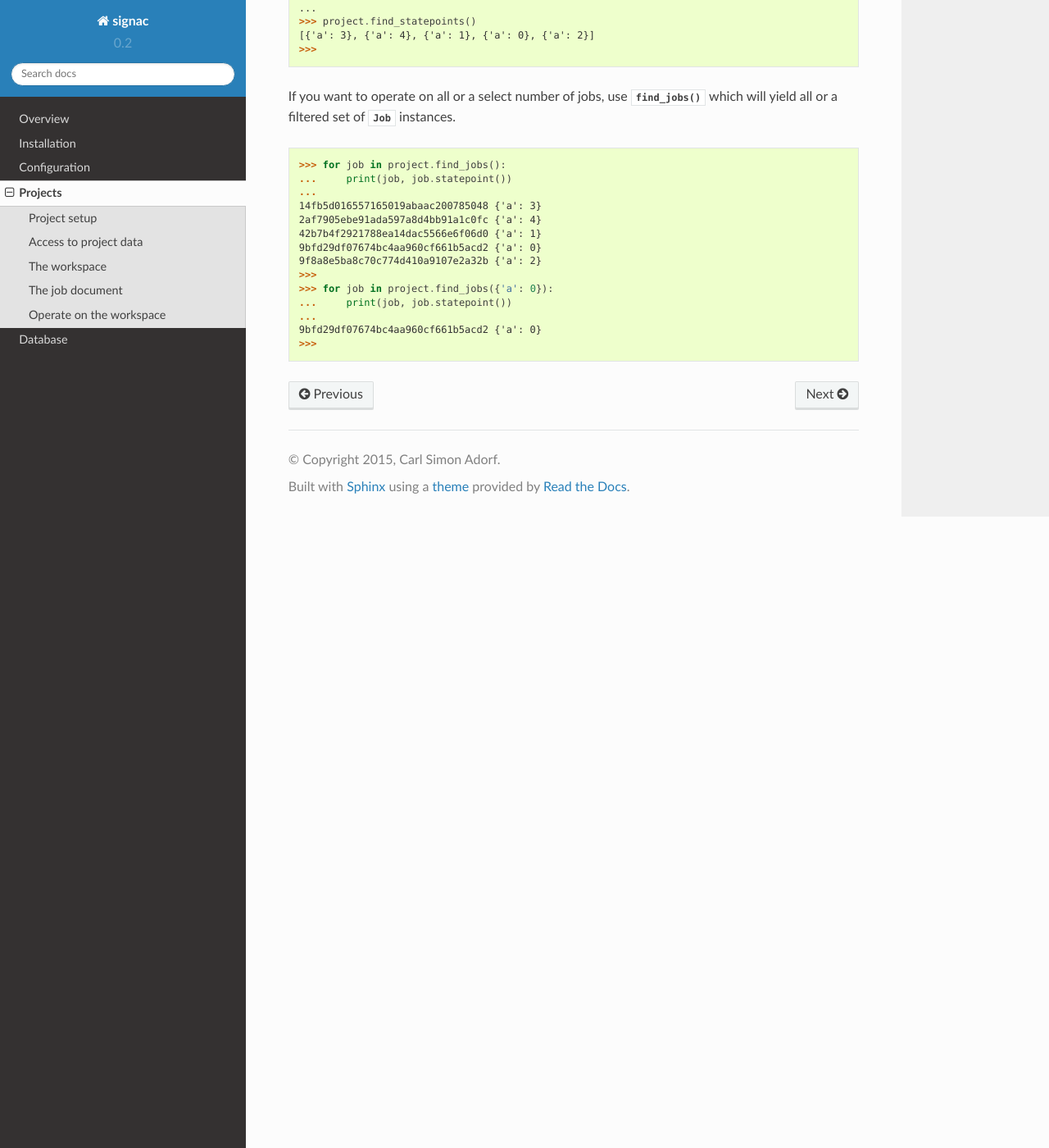
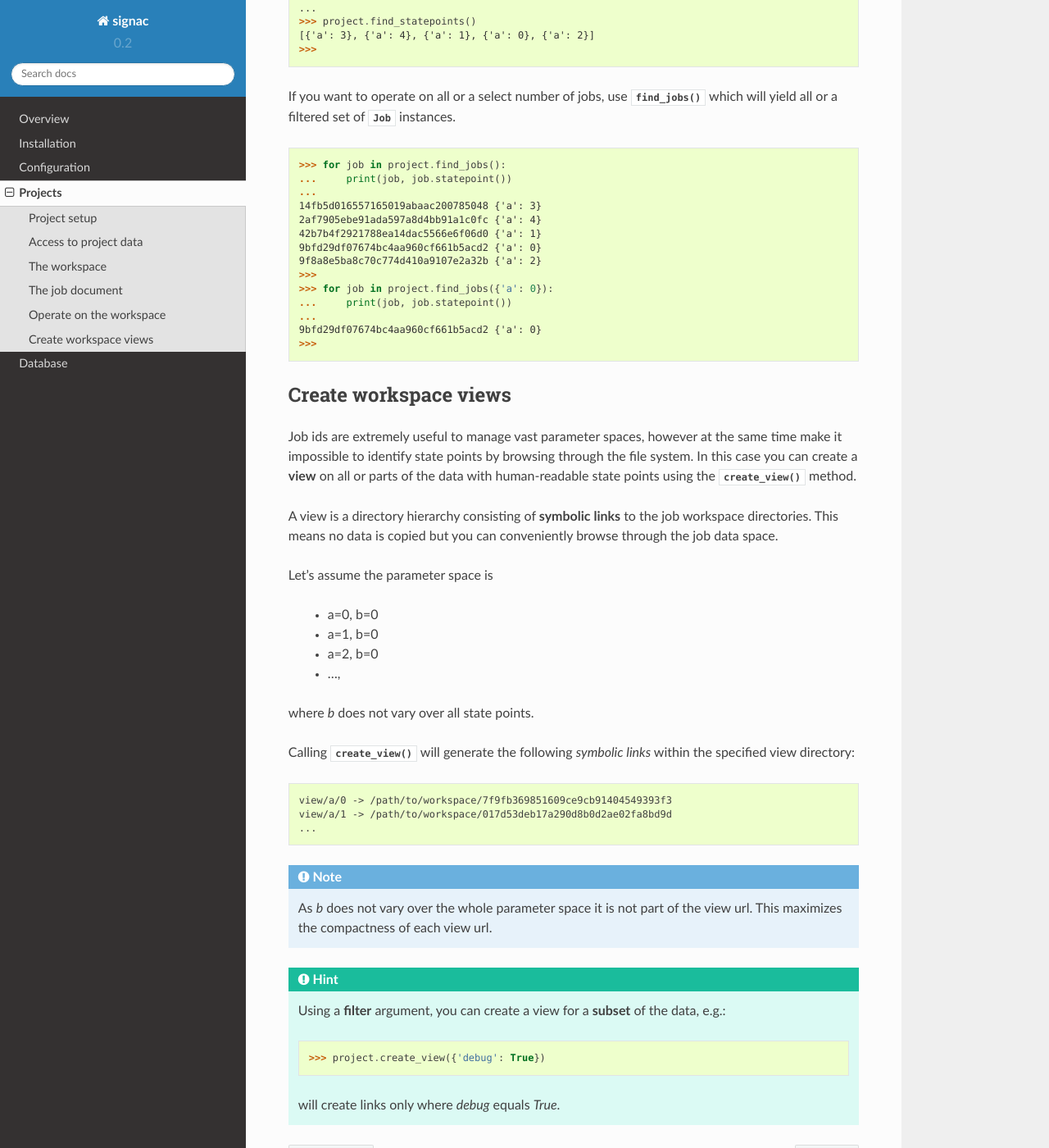
Before and after one commit to glotzerlab/signac, a Sphinx documentation site: the page built from doc/projects.rst, in a window 1280 px wide and 1400 px high, scrolled down 2103 px. Shown: the whole window at 82% size. Built offline with Sphinx 7.4.7 and the Read the Docs theme 2.0.0, drawn with Linux system fonts in a browser that asks for light colours; some of the changed text lies outside the part shown.

Commit message:
Extend create_view documentation.

```diff
--- a/doc/projects.rst
+++ b/doc/projects.rst
@@ -29,12 +29,12 @@ You can access your signac :class:`~signac.contrib.project.Project` from within
 
 You can use the project to store data associated with a unique set of parameters.
 Parameters are defined by a mapping of key-value pairs stored for example in a :py:class:`dict` object.
-Each statepoint is a associated with a unique hash value, called *job id*.
-Get an instance of :py:class:`~signac.contrib.job.Job`, which is a handle on your job's data space with the :py:meth:`~signac.contrib.project.Project.open_job` method.
+Each state point is a associated with a unique hash value, called *job id*.
+Get an instance of :py:class:`~signac.contrib.job.Job`, which is a handle on your job's data space with the :py:meth:`~signac.contrib.Project.open_job` method.
 
 .. code-block:: python
 
-    # define a statepoint
+    # define a state point
     >>> statepoint = {'a': 0}
     # get the associated job
     >>> job = project.open_job(statepoint)
@@ -93,7 +93,7 @@ Operate on the workspace
 ------------------------
 
 Using a workspace makes it easy to keep track of your parameter space.
-Use :py:meth:`~signac.contrib.project.Project.get_statepoints` to retrieve a list of all statepoints for jobs with data in your workspace.
+Use :py:meth:`~signac.contrib.Project.get_statepoints` to retrieve a list of all state points for jobs with data in your workspace.
 
 .. code-block:: python
 
@@ -127,3 +127,53 @@ If you want to operate on all or a select number of jobs, use :py:meth:`~signac.
     ...
     9bfd29df07674bc4aa960cf661b5acd2 {'a': 0}
     >>>
+
+Create workspace views
+----------------------
+
+Job ids are extremely useful to manage vast parameter spaces,
+however at the same time make it impossible to identify state points by
+browsing through the file system.
+In this case you can create a **view** on all or parts of the data
+with human-readable state points using the
+:py:meth:`~signac.contrib.Project.create_view` method.
+
+A view is a directory hierarchy consisting of **symbolic links**
+to the job workspace directories.
+This means no data is copied but you can conveniently browse through
+the job data space.
+
+Let's assume the parameter space is
+
+    * a=0, b=0
+    * a=1, b=0
+    * a=2, b=0
+    * ...,
+
+where *b* does not vary over all state points.
+
+Calling :py:meth:`~signac.contrib.Project.create_view()` will generate
+the following *symbolic links* within the specified  view directory:
+
+.. code:: bash
+
+    view/a/0 -> /path/to/workspace/7f9fb369851609ce9cb91404549393f3
+    view/a/1 -> /path/to/workspace/017d53deb17a290d8b0d2ae02fa8bd9d
+    ...
+
+.. note::
+
+    As *b* does not vary over the whole parameter space it is not part
+    of the view url.
+    This maximizes the compactness of each view url.
+
+.. hint::
+
+    Using a **filter** argument, you can create a view for a **subset**
+    of the data, e.g.:
+
+    .. code:: python
+
+        >>> project.create_view({'debug': True})
+
+    will create links only where *debug* equals *True*.
```
Also changed, not shown: other parts of doc/projects.rst (+2 -2 lines), 1 other file.
